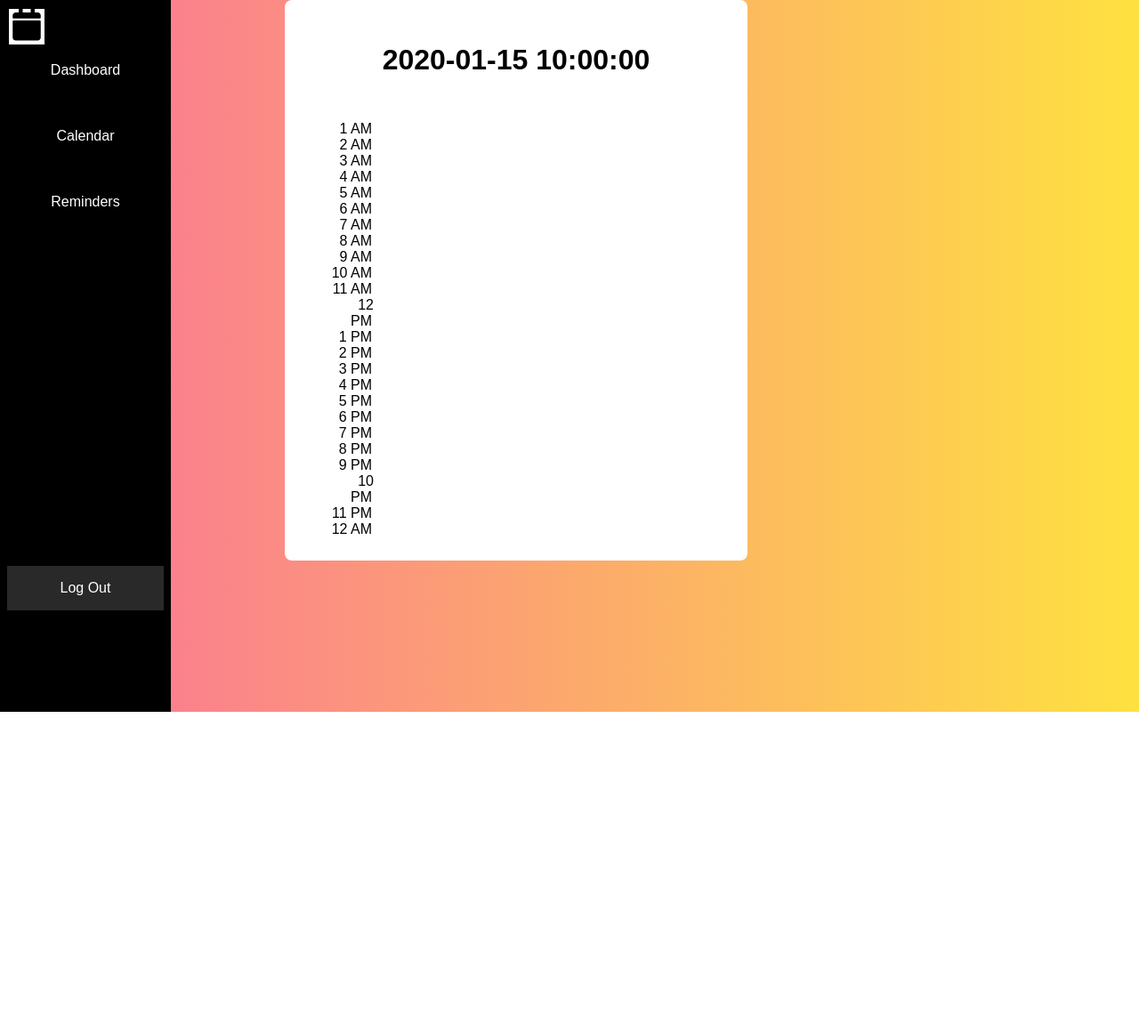
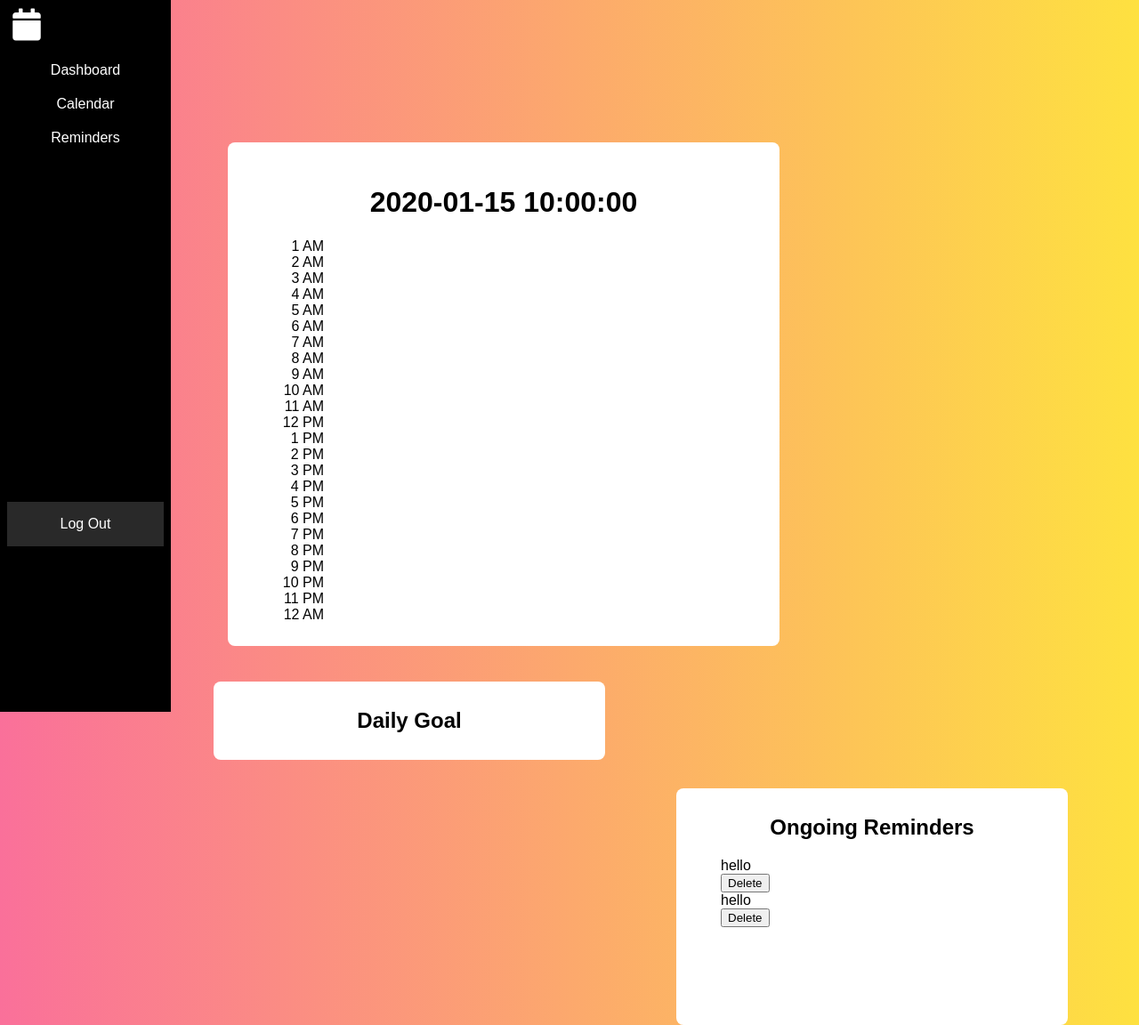
Before and after one commit to cssi-nyc-2019/team11a, a Python web app: template templates/dashboard.html in a window 1280 px wide. Shown: the whole page at 89% size. Before the commit the page ends 800 px from the top, so only its background shows below. Run offline with Jinja, Linux system fonts and the light colour scheme; the template is opened without the code that fills it: most values are stand-ins (such as "Sample title", 1, 10 or a date in 2020); some web fonts are replaced.

Commit message:
Dash calendar

```diff
--- a/styles/login.css
+++ b/styles/login.css
@@ -27,6 +27,11 @@ body{
 	flex-direction: row;
 	justify-content: space-between;
 	background-color: black;
+}
+
+.home {
+  text-decoration:none;
+  color:white;
 }
 
 .icon-box{
--- a/styles/stylesUser.css
+++ b/styles/stylesUser.css
@@ -10,31 +10,40 @@
 
 body{
   background: var(--gradient);
-  /*background-color: #fafbfe; */
   /*font-family: var(--font); */
 
   font-family: proxima-nova, sans-serif;
   font-weight: 400;
   font-style: normal;
 
-  margin: 0;
+  margin: 0px;
+}
+
+.home {
+  text-decoration:none;
+  color:white;
 }
 
 .icon-box{
-  background-color: white;
   height: 2.5rem; /* set font relative to default so, 2.5 times the default 16px */
   width:2.5rem;
   text-align: center;
   align-self: center;
   margin:10px;
+  color: white;
+}
+
+.sidenav {
+  margin-top: 0;
 }
 
 .sidenav ul{
   list-style-type: none;
-  margin: 0;
-  padding: 0;
+  margin: 0px;
+  padding: 0px;
   width: 15%;
   background-color: black;
+  /*background-color: #727cf5;*/
   position: fixed;
   height: 100%;
   overflow: auto;
@@ -55,27 +64,69 @@ body{
 }
 
 .dash-calendar {
-  width: 500px;
-  height: 80%;
+  width: 600px;
+  height: 100%;
   padding: 10px;
-  margin-left: 20em;
+  margin-left: 16em;
+  margin-top: 10em;
   display: block;
   background-color: white;
   color: black;
   border-radius: 8px;
-
+  overflow: auto;
+  float: left;
 }
 
 .dash-calendar ul {
   list-style-type: none;
   text-align: right;
-  margin-right: 410px;
-  margin-top: 50px;
+  margin-right: 500px;
 }
 
 .dash-calendar li a {
   color: black;
   text-decoration: none;
   padding: 2px;
+}
+
+.dash-reminder {
+  width: 420px;
+  height: 100%;
+  padding: 10px;
+  margin-right: 5em;
+  margin-top: 10em;
+  background-color: white;
+  color: black;
+  border-radius: 8px;
+  overflow: auto;
+  text-align: center;
+  float: right;
+}
+
+.dash-reminder ul {
+  list-style-type: none;
+  text-align: right;
+  margin-right: 410px;
+  margin-bottom: 100px;
+}
+
+.dash-reminder li a {
+  color: black;
+  text-decoration: none;
+  padding: 2px;
 
 }
+
+.dash-goal {
+  width: 420px;
+  height: 100%;
+  padding: 10px;
+  margin-right: 5em;
+  margin-top: 40px;
+  background-color: white;
+  color: black;
+  border-radius: 8px;
+  overflow: auto;
+  text-align: center;
+  float: right;
+}
--- a/templates/dashboard.html
+++ b/templates/dashboard.html
@@ -12,15 +12,11 @@
 
 		<ul>
 			<div class="icon-box">
-				<i class="fas fa-calendar" style="font-size:36px;"></i>
+				<a class="home" href="/"><i class="fas fa-calendar" style="font-size:36px;"></i></a>
 			</div>
 
 			<li><a href="/dashboard">Dashboard</a></li>
-			<br>
-			<br>
 			<li><a href="/calendar">Calendar</a></li>
-			<br>
-			<br>
 			<li><a href="/reminders">Reminders</a></li>
 
 			<li><a style="background-color: #292929; padding: 16px; margin: 8px; margin-top: 400px;" href="/">Log Out</a></li>
@@ -29,7 +25,7 @@
 
   	<div class="dash-calendar">
   		<br>
-  		<h1 style="text-align:center;">{{Date}}</h1>
+  		<h1 style="text-align:center;">{{date}}</h1>
   		<ul>
   			<li><a href="#calendar">1 AM</a></li>
   			<li><a href="#calendar">2 AM</a></li>
@@ -57,5 +53,18 @@
   			<li><a href="#calendar">12 AM</a></li>
   		</ul>
   	</div>
+
+    <div class="dash-reminder">
+      <h2>Ongoing Reminders</h2>
+        <ul>
+          <li>hello <button class="delete-btn">Delete</button></li>
+          <li>hello <button class="delete-btn">Delete</button></li>
+        </ul>
+    </div>
+
+    <div class="dash-goal">
+      <h2>Daily Goal</h2>
+    </div>
+
 </body>
 </html>
--- a/templates/homepage.html
+++ b/templates/homepage.html
@@ -5,6 +5,8 @@
 	<link rel="stylesheet" type="text/css" href="/styles/homepage.css">
 	<link href="https://fonts.googleapis.com/css?family=Fascinate&display=swap" rel="stylesheet">
 	<link rel="stylesheet" href="https://use.fontawesome.com/releases/v5.7.0/css/all.css" integrity="sha384-lZN37f5QGtY3VHgisS14W3ExzMWZxybE1SJSEsQp9S+oqd12jhcu+A56Ebc1zFSJ" crossorigin="anonymous">
+
+	<link rel="stylesheet" href="https://use.typekit.net/mik8wcm.css">
 </head>
 <body>
 <div class="container">
```
Also changed, not shown: main.py (+6 -1 lines), styles/homepage.css (+6 -5 lines), 3 other files.
